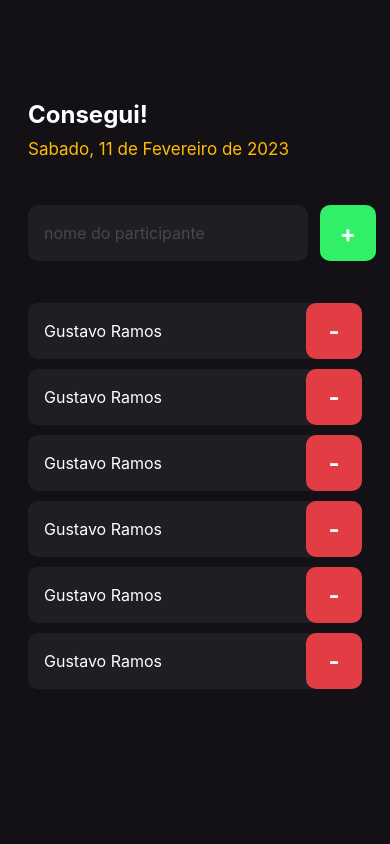
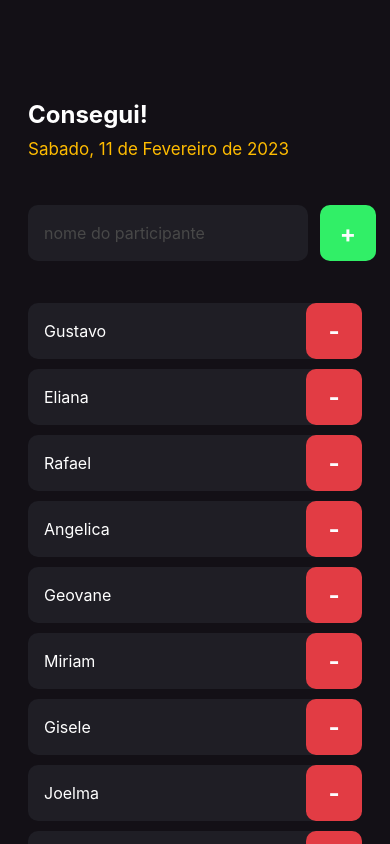
Before and after one commit to Gustavo032/React-Native-First-Project, a React Native app: screen / in a window 390 px wide. Built offline with nearby package versions, Linux system fonts and the light colour scheme.

Commit message:
ativando rolagem na tela

```diff
--- a/src/screens/home/index.tsx
+++ b/src/screens/home/index.tsx
@@ -1,9 +1,12 @@
-import { Text, View, TextInput, TouchableOpacity } from "react-native";
+import { Text, View, TextInput, TouchableOpacity, ScrollView } from "react-native";
 import { Participant } from "../../components/Participant";
 
 import { styles } from './styles'
 
 export default function Home(){
+	const participants = ['Gustavo', 'Eliana', 'Rafael', 'Angelica', 'Geovane', 'Miriam', "Gisele", "Joelma", "Leia", "Eliane", "Vanessa", "Imaculada", "Fernanda", "Renato", "Marcus", "Juan", "Ariane", 'Adriana', "Alexandre", "Larissa", "Rosana", "Ramiro", "Paulo", "Luciano", "Cristiane"]
+
+
 	function handleParticipantAdd(){
 		console.log("Participant added!")
 	}
@@ -47,12 +50,19 @@ export default function Home(){
 				</TouchableOpacity>
 			</View>
 
-			<Participant name="Gustavo Ramos" onRemove={()=>{handleParticipantRemove("rodrigo")}}/>
-			<Participant name="Gustavo Ramos" onRemove={()=>{handleParticipantRemove("rodrigo")}}/>
-			<Participant name="Gustavo Ramos" onRemove={()=>{handleParticipantRemove("rodrigo")}}/>
-			<Participant name="Gustavo Ramos" onRemove={()=>{handleParticipantRemove("rodrigo")}}/>
-			<Participant name="Gustavo Ramos" onRemove={()=>{handleParticipantRemove("rodrigo")}}/>
-			<Participant name="Gustavo Ramos" onRemove={()=>{handleParticipantRemove("rodrigo")}}/>
+			<ScrollView showsVerticalScrollIndicator={false}>
+				{
+					participants.map((participant) =>{
+						return (
+							<Participant
+								key={participant}
+								name={participant}
+								onRemove={()=>{handleParticipantRemove(participant)}}
+							/>
+						)
+					})
+				}
+			</ScrollView>
 
 		</View>
 	);
```
